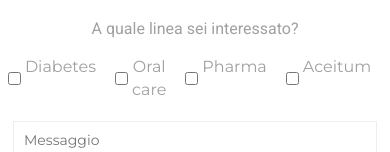
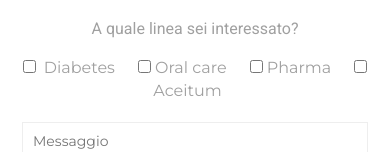
Before and after one commit to guido-an/dropfeel, a plain HTML site: page index.html in a window 390 px wide. Shown: the part 3038-3190 px from the top of the page. Drawn offline with nearby package versions, Linux system fonts and the light colour scheme.

Commit message:
responsive form

```diff
--- a/css/main.css
+++ b/css/main.css
@@ -256,7 +256,7 @@ p{
    ========================================================================== */
 
 .form-section{
-  margin: 120px 5px 120px
+  margin: 120px 15px 120px
 }
 .form-section h2{
   text-align: center;
@@ -291,10 +291,7 @@ textarea{
   margin: 20px auto;
   width: 90%;
 }
-.checkbox-container{
-  display: flex;
-  justify-content: center
-}
+
 #checkbox-question{
   position: relative;
   top: 0px
@@ -307,7 +304,7 @@ textarea{
 }
 input[type='checkbox']{
    color: #a0a0a0;
-   margin: 4px
+   margin: 4px;
 }
 #submit-button{
   background-color: #a0a0a0;
```
